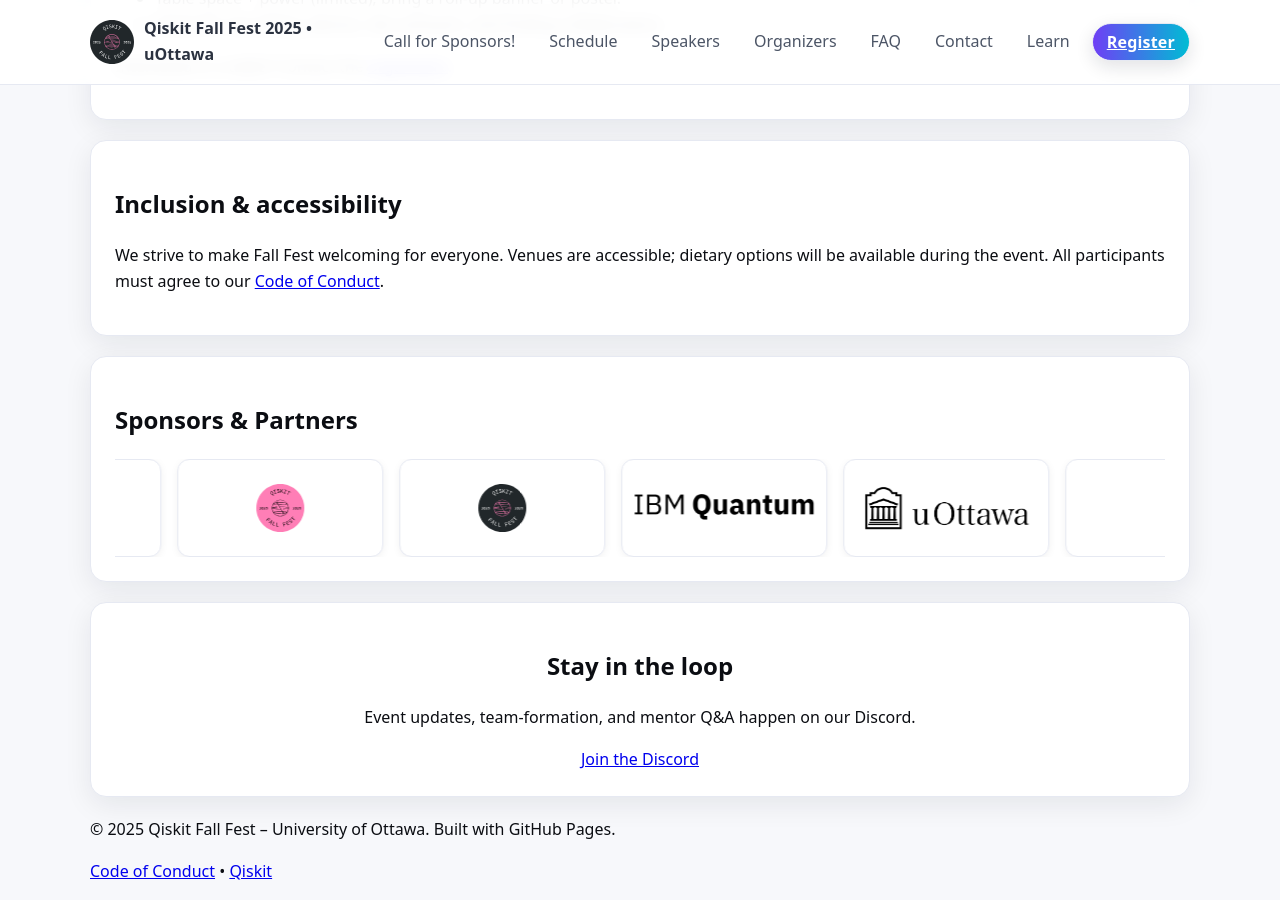
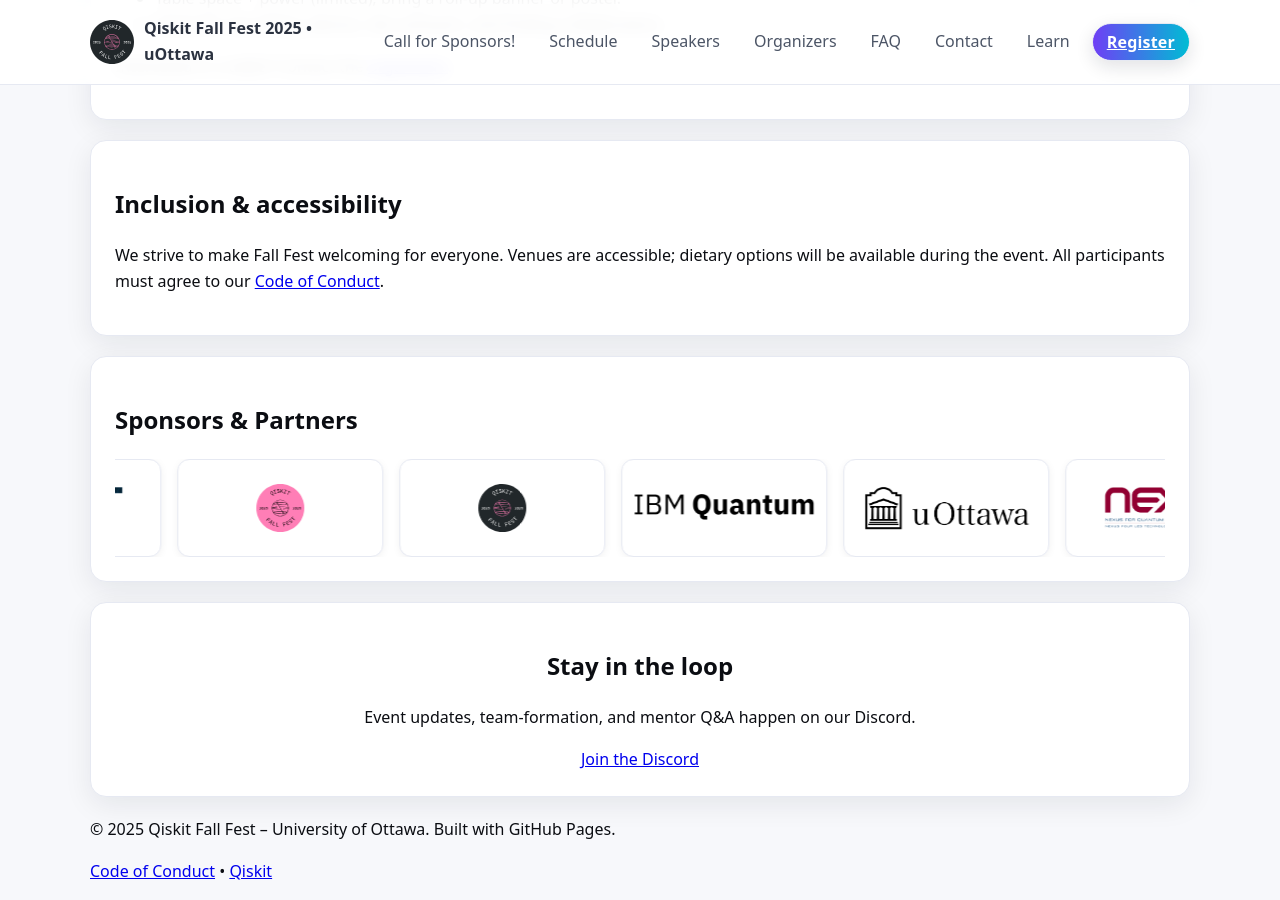
Before and after one commit to utkarshh-singh/fall-fest-2025-website, a Jekyll site: the page built from index.md, in a window 1280 px wide and 900 px high, scrolled down 2133 px. Built offline with Jekyll 4.4.1, drawn with Linux system fonts in a browser that asks for light colours.

Commit message:
Update sponsors.yml

```diff
--- a/_data/sponsors.yml
+++ b/_data/sponsors.yml
@@ -6,7 +6,7 @@
   logo: /assets/uOttawa_logo.png
 - name: NEXQT
   url: https://www.nexqt.ca/
-  logo: /assets/NEXQT_Logo.png
+  logo: /assets/NEXQT_Logo2.png
 # add more…
 - name: Sponsor 2
   url: https://example.com
```
